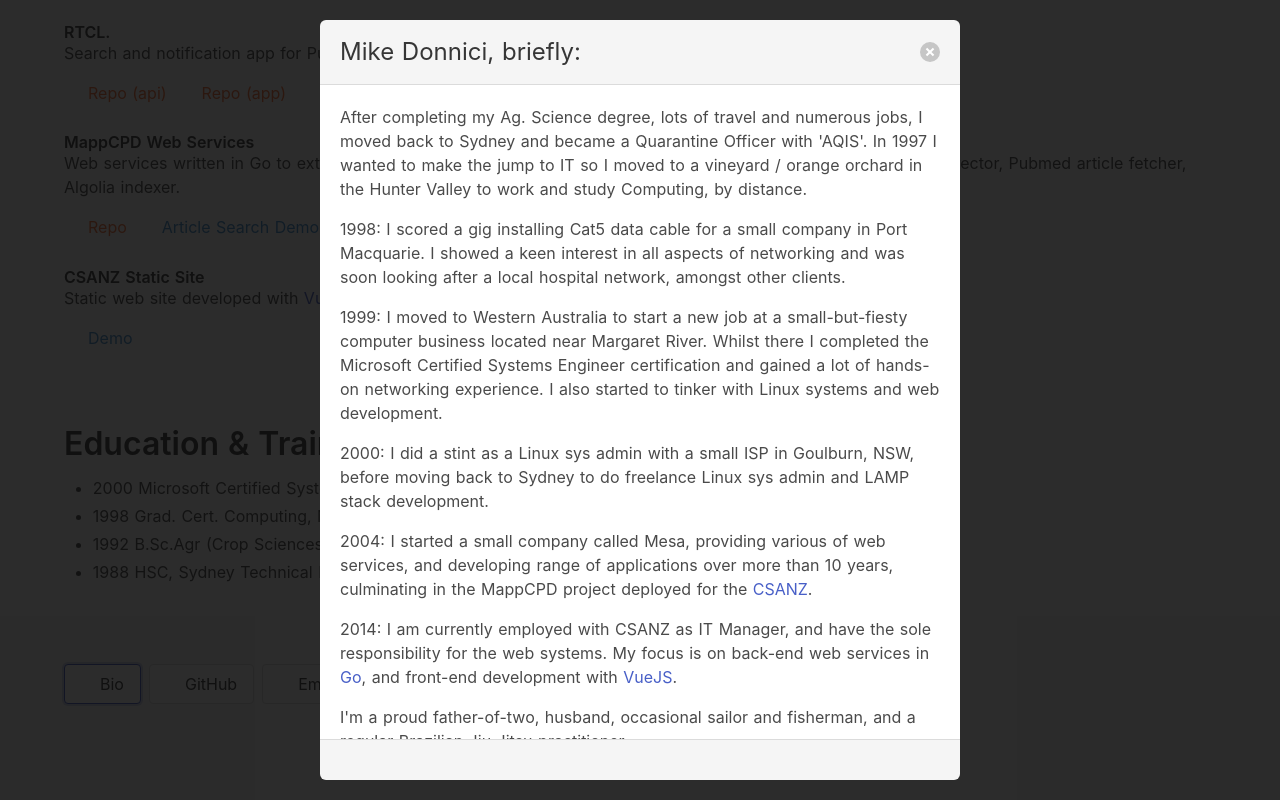
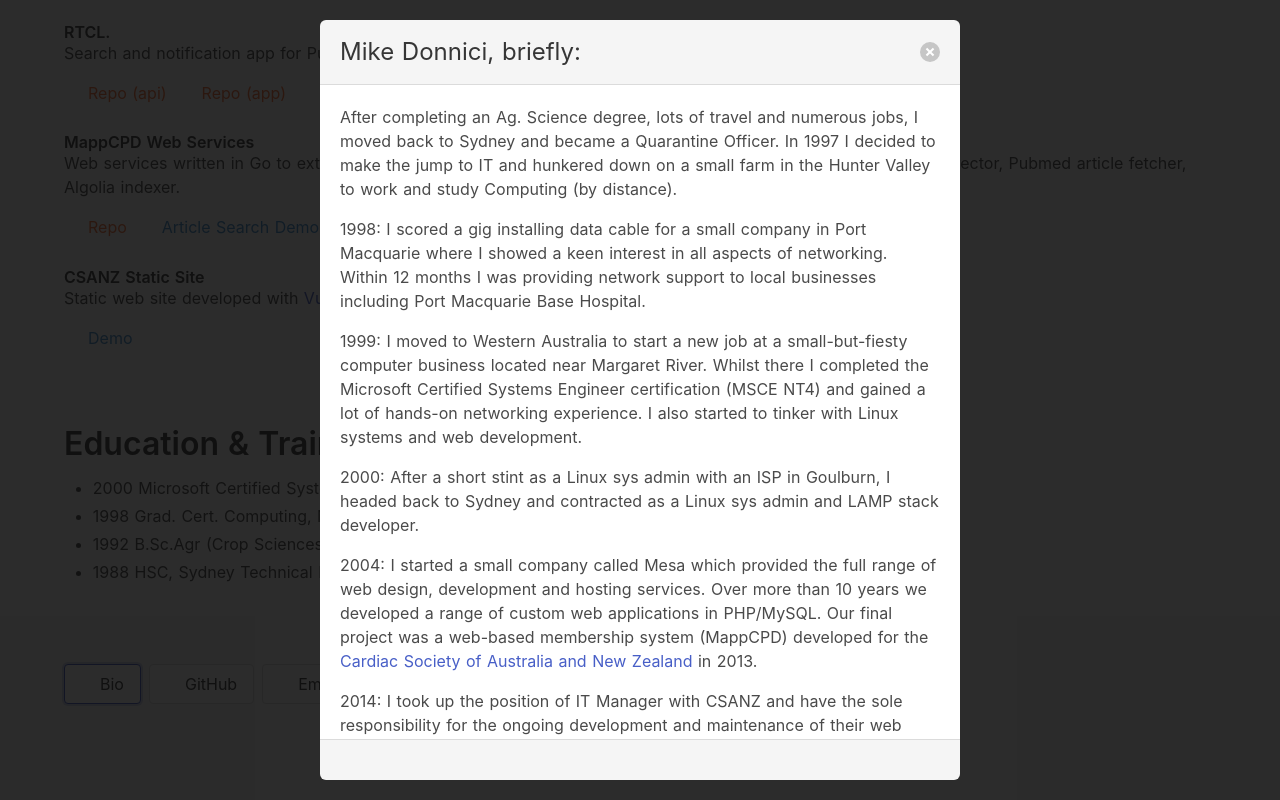
Before and after one commit to mikedonnici/mikedonnici, a Nuxt app: page / in a window 1280 px wide. Both pictures are taken after a click on the button "Bio". Shown: the part 956-1756 px from the top of the page. Built offline with nearby package versions, Linux system fonts and the light colour scheme.

Commit message:
update bio

```diff
--- a/pages/index.vue
+++ b/pages/index.vue
@@ -164,49 +164,38 @@
                 <section class="modal-card-body">
                     <div class="content">
                         <p>
-                            After completing my Ag. Science degree, lots of travel and numerous jobs, I moved back to
-                            Sydney and became
-                            a Quarantine Officer with 'AQIS'. In 1997 I wanted to make the jump to IT so I moved to a
-                            vineyard / orange
-                            orchard in the Hunter Valley to work and study Computing, by distance.
+                            After completing an Ag. Science degree, lots of travel and numerous jobs, I moved back to
+                            Sydney and became a Quarantine Officer. In 1997 I decided to make the jump to IT and hunkered
+                            down on a small farm in the Hunter Valley to work and study Computing (by distance).
                         </p>
-                        <p>1998: I scored a gig installing Cat5 data cable for a small company in Port Macquarie. I
-                            showed a keen
-                            interest in all aspects of networking and was soon looking after a local hospital network,
-                            amongst other
-                            clients.
+                        <p>1998: I scored a gig installing data cable for a small company in Port Macquarie where I showed
+                            a keen interest in all aspects of networking. Within 12 months I was providing network support
+                            to local businesses including Port Macquarie Base Hospital.
                         </p>
                         <p>
                             1999: I moved to Western Australia to start a new job at a small-but-fiesty computer
-                            business located near
-                            Margaret River. Whilst there I completed the Microsoft Certified Systems Engineer
-                            certification and gained
-                            a lot of hands-on networking experience. I also started to tinker with Linux systems and web
-                            development.
+                            business located near Margaret River. Whilst there I completed the Microsoft Certified
+                            Systems Engineer certification (MSCE NT4) and gained a lot of hands-on networking experience.
+                            I also started to tinker with Linux systems and web development.
                         </p>
                         <p>
-                            2000: I did a stint as a Linux sys admin with a small ISP in Goulburn, NSW, before moving
-                            back to
-                            Sydney to do freelance Linux sys admin and LAMP stack development.
+                            2000: After a short stint as a Linux sys admin with an ISP in Goulburn, I headed back to
+                            Sydney and contracted as a Linux sys admin and LAMP stack developer.
                         </p>
                         <p>
-                            2004: I started a small company called Mesa, providing various of web services, and
-                            developing range of
-                            applications over more than 10 years, culminating in the MappCPD project deployed for the
-                            <a href="http://www.csanz.edu.au" title="Cardiac Society of Australia and New Zealand"
-                               target="_blank">CSANZ</a>.
+                            2004: I started a small company called Mesa which provided the full range of web design,
+                            development and hosting services. Over more than 10 years we developed a range of custom web
+                            applications in PHP/MySQL. Our final project was a web-based membership system (MappCPD)
+                            developed for the <a href="http://www.csanz.edu.au" title="CSANZ" target="_blank">Cardiac
+                            Society of Australia and New Zealand</a> in 2013.
                         </p>
                         <p>
-                            2014: I am currently employed with CSANZ as IT Manager, and have the sole responsibility for
-                            the web systems. My
-                            focus is on back-end web services in <a href="https://golang.org/" target="_blank">Go</a>,
-                            and front-end
-                            development with <a href="https://vuejs.org/" target="_blank">VueJS</a>.
+                            2014: I took up the position of IT Manager with CSANZ and have the sole responsibility for
+                            the ongoing development and maintenance of their web systems.
                         </p>
                         <p>
                             I'm a proud father-of-two, husband, occasional sailor and fisherman, and a regular Brazilian
-                            Jiu Jitsu
-                            practitioner.
+                            Jiu Jitsu practitioner.
                         </p>
                         <p>
                             I am genetically motivated to learn and get stuff done.
```
